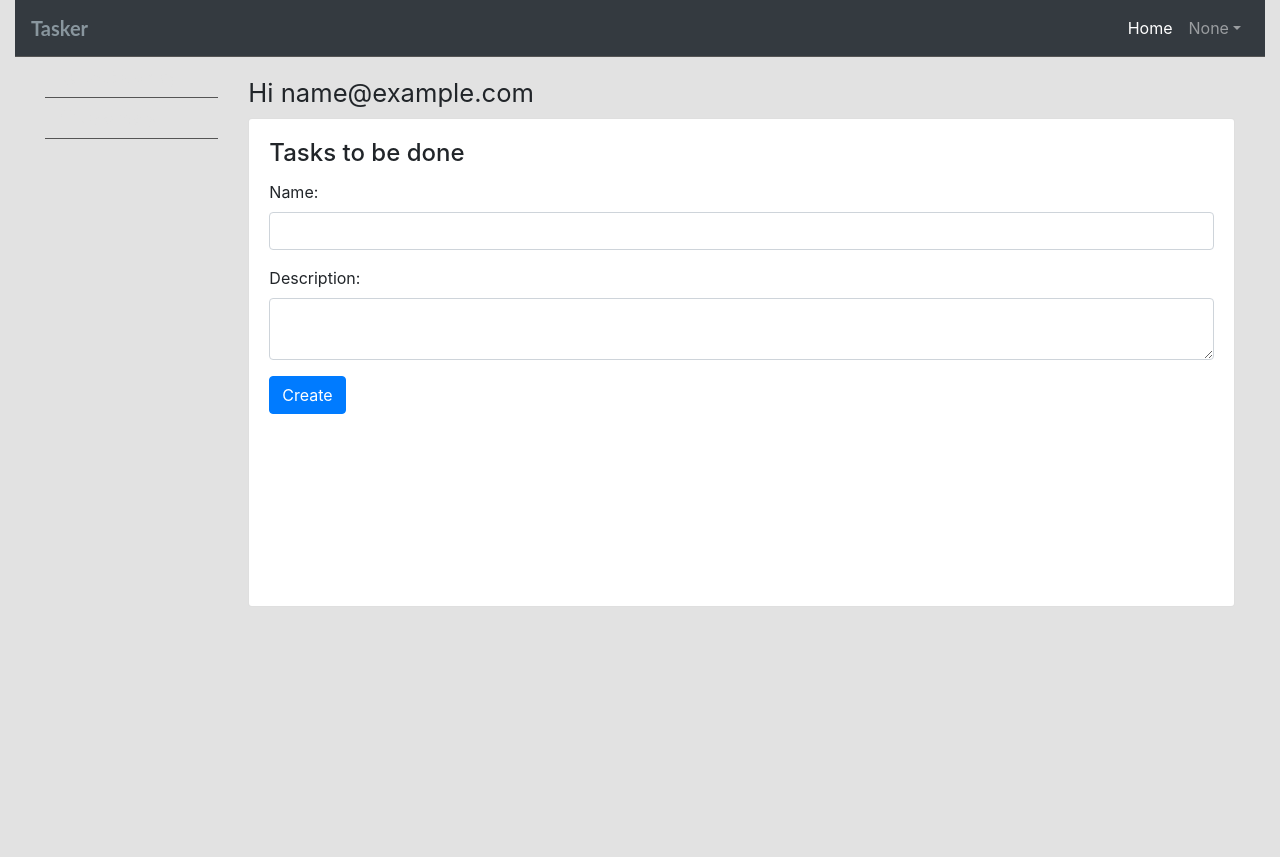
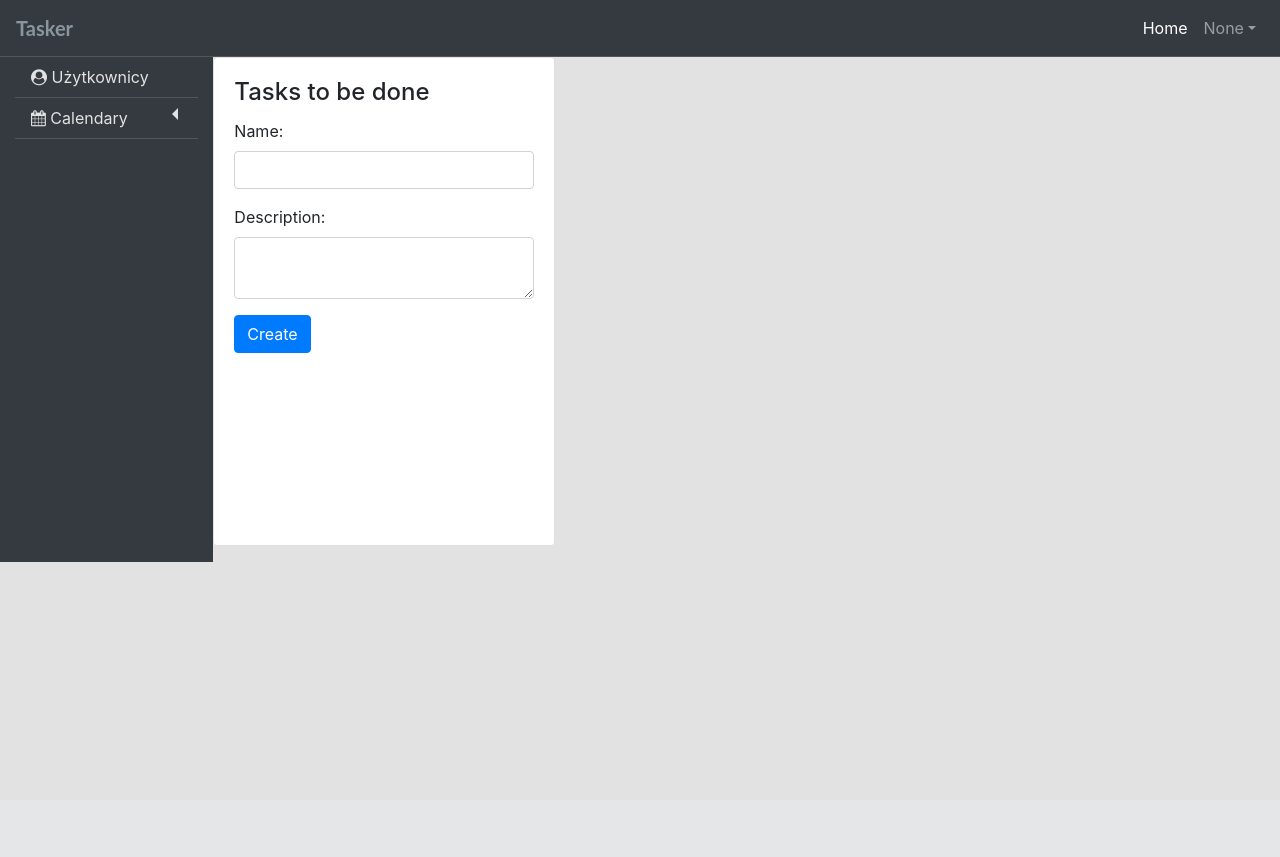
Before and after one commit to Far-ki/Task-Menager, a Flask app: page / in a window 1280 px wide. After the commit the page ends 562 px from the top, so only its background shows below. Run offline with Flask 2, Linux system fonts and the light colour scheme; the visitor is signed in with stand-in values (Sample User, id 1); data comes from the database, SQL or seed files in the repository; data that the repository does not hold is empty; a map, chart or similar area stays blank; some libraries are stand-ins or nearby versions.

Commit message:
page edit

```diff
--- a/website/static/styles.css
+++ b/website/static/styles.css
@@ -5,10 +5,10 @@ body {
 
 html, body, .container-fluid {
 	height: 100%;
-/*
+
 	padding-left: 0px;
 	padding-right: 0px;
-*/
+
 }
 
 .container-fluid .row {
--- a/website/templates/base.html
+++ b/website/templates/base.html
@@ -83,17 +83,6 @@
         <script src="https://cdn.jsdelivr.net/npm/popper.js@1.16.0/dist/umd/popper.min.js" integrity="sha384-Q6E9RHvbIyZFJoft+2mJbHaEWldlvI9IOYy5n3zV9zzTtmI3UksdQRVvoxMfooAo" crossorigin="anonymous"></script>
         <script src="https://cdn.jsdelivr.net/npm/bootstrap@4.4.1/dist/js/bootstrap.min.js" integrity="sha384-wfSDF2E50Y2D1uUdj0O3uMBJnjuUD4Ih7YwaYd1iqfktj0Uod8GCExl3Og8ifwB6" crossorigin="anonymous"></script>
 
-    {% block javascript %}
-        <script type="text/javascript">
-          function deleteNote(noteId) {
-      fetch("/delete-note", {
-        method: "POST",
-        body: JSON.stringify({ noteId: noteId }),
-      }).then((_res) => {
-        window.location.href = "/";
-      });
-      }
-    </script>
-    {% endblock %}
+
       </body>
     </html>
--- a/website/templates/home.html
+++ b/website/templates/home.html
@@ -1,37 +1,6 @@
-{% extends "base.html" %} {% block title %}Login{% endblock %}
+{% extends "base.html" %} {% block title %}Callendary Home{% endblock %}
 {% block content %}
-	<head>
-		<meta charset="utf-8">
-		<meta http-equiv="X-UA-Compatible" content="IE=edge">
-		<meta name="viewport" content="width=device-width, initial-scale=1, shrink-to-fit=no">
-
-
-		<title>Task calendar</title>
-
-		<link rel="stylesheet" href="https://stackpath.bootstrapcdn.com/bootstrap/4.2.1/css/bootstrap.min.css" integrity="sha384-GJzZqFGwb1QTTN6wy59ffF1BuGJpLSa9DkKMp0DgiMDm4iYMj70gZWKYbI706tWS" crossorigin="anonymous">
-
-		<link rel="stylesheet" href="https://use.fontawesome.com/releases/v5.6.3/css/all.css" integrity="sha384-UHRtZLI+pbxtHCWp1t77Bi1L4ZtiqrqD80Kn4Z8NTSRyMA2Fd33n5dQ8lWUE00s/" crossorigin="anonymous">
-
-		<link rel="stylesheet" href="styles.css">
-
-	</head>
-
-	<body class="admin">
-
-		<!--
-		####################################################
-		N A V B A R
-		####################################################
-		-->
-
-
-
-		<!--
-		####################################################
-		B O D Y
-		####################################################
-		-->
-		<div class="container-fluid">
+ <div class="">
   <div class="row">
 
    <!--
@@ -40,7 +9,7 @@
    ####################################################
    -->
    {% if user.is_authenticated %}
-				<div class="col-lg-2 sidebar">
+   <div class="col-lg-2 bg-dark sidebar">
 
     <!-- sidebar -->
 
@@ -53,37 +22,18 @@
       <div class="dropdown-menu">
        <a class="dropdown-item" href="#">Add task</a>
        <a class="dropdown-item" href="#">Delete task</a>
-								<a class="dropdown-item" href="#">Update task</a>
-								<a class="dropdown-item" href="#">Get task</a>
       </div>
      </li>
-
     </ul>
-
    </div>
    {% endif %}
 
-
-
    <!--
    ####################################################
-				M A I N	C O N T E N T
+   M A I N C O N T E N T
    ####################################################
    -->
    {% if user.is_authenticated %}
-				<div class="col main">
-					<h2><small> Hi {{current_user.email}} </small></h2>
-					{% with messages = get_flashed_messages(with_categories=true) %}
-					{% if messages %}
-						<ul class="flashes">
-							{% for category, message in messages %}
-								<li class="{{ category }}">{{ message }}</li>
-							{% endfor %}
-						</ul>
-					{% endif %}
-				{% endwith %}
-
-
    <div class="card-deck">
 	<div class="card">
 		<div class="card-body">
@@ -213,6 +163,7 @@
   </div>
 {% endif %}
 
+
     <!--
     ####################################################
     F O O T E R
@@ -222,30 +173,7 @@
      <div class="container-fluid">
      </div>
     </footer>
-
-
    </div>
-
-
   </div>
-
-
-
  </div>
-
-
-
-
-		<script src="https://code.jquery.com/jquery-3.3.1.slim.min.js" integrity="sha384-q8i/X+965DzO0rT7abK41JStQIAqVgRVzpbzo5smXKp4YfRvH+8abtTE1Pi6jizo" crossorigin="anonymous"></script>
-
-		<script>
-			window.jQuery || document.write('<script src="js/vendor/jquery-3.3.1.min.js"><\/script>')
-		</script>
-
-		<script src="https://cdnjs.cloudflare.com/ajax/libs/popper.js/1.14.6/umd/popper.min.js" integrity="sha384-wHAiFfRlMFy6i5SRaxvfOCifBUQy1xHdJ/yoi7FRNXMRBu5WHdZYu1hA6ZOblgut" crossorigin="anonymous"></script>
-		<script src="https://stackpath.bootstrapcdn.com/bootstrap/4.2.1/js/bootstrap.min.js" integrity="sha384-B0UglyR+jN6CkvvICOB2joaf5I4l3gm9GU6Hc1og6Ls7i6U/mkkaduKaBhlAXv9k" crossorigin="anonymous"></script>
-
-
-
-	</body>
 {% endblock %}
```
Lines whose indentation alone changed are shown as unchanged.
